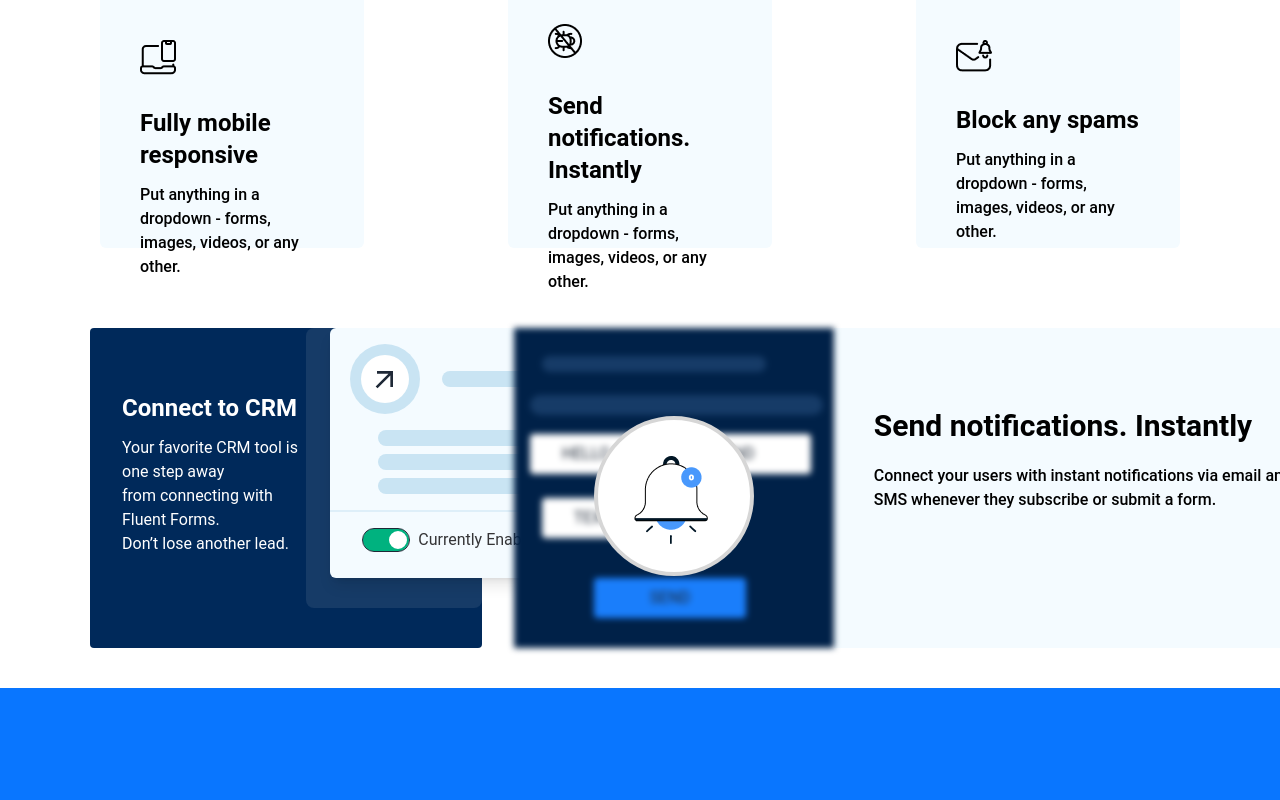
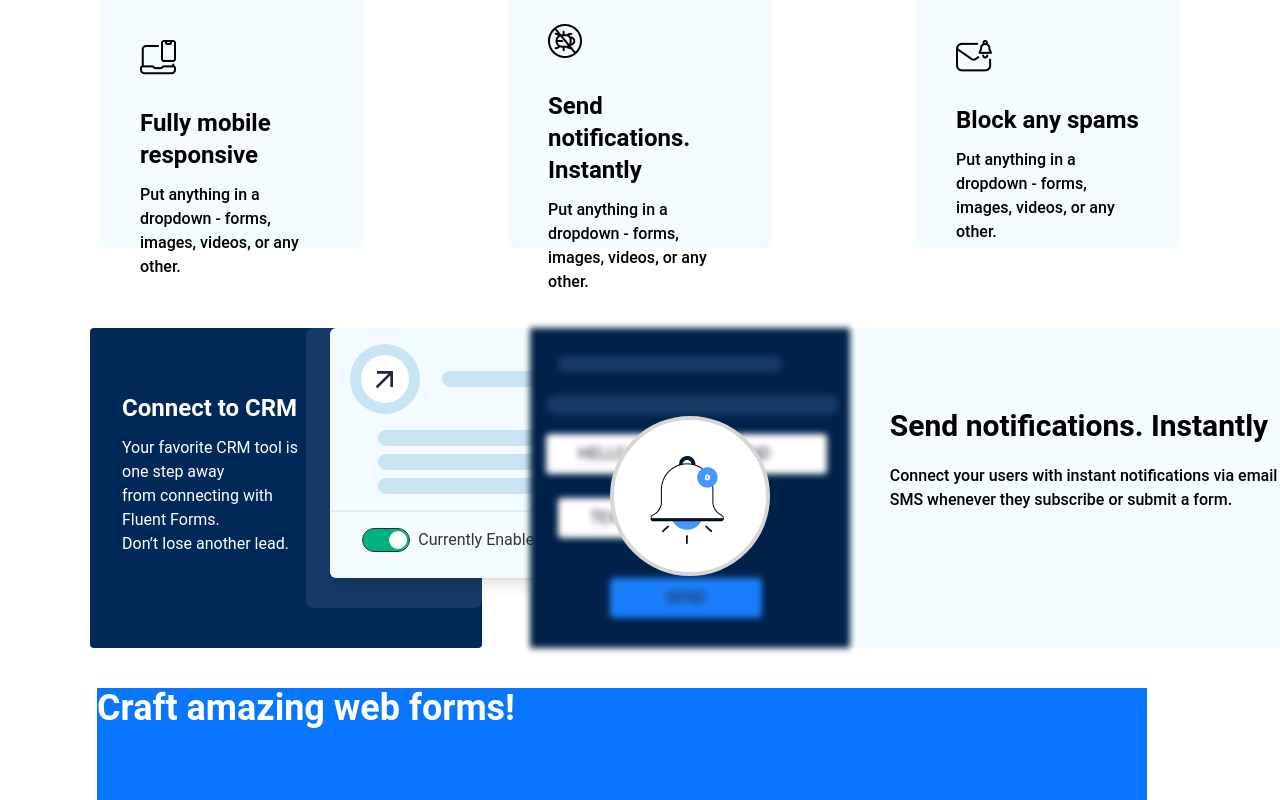
Before and after one commit to ronobir84/fluent-forms, a React (Vite) app: page / in a window 1280 px wide. Shown: the part 2979-3779 px from the top of the page. Built offline with nearby package versions, Linux system fonts and the light colour scheme.

Commit message:
add this icon

```diff
--- a/src/Pages/HomePage/Connect/Connect.jsx
+++ b/src/Pages/HomePage/Connect/Connect.jsx
@@ -3,7 +3,7 @@ import { MdArrowOutward } from "react-icons/md";
  const Connect = () => {
     return (
         <div className="py-10 mx-[90px] mt-10">
-            <div className="flex gap-8">
+            <div className="flex gap-12">
                 {/* first section */}
                 <div className="w-[600px] h-80 bg-[#00295A] rounded">
                     <div className="flex justify-between">
--- a/src/Pages/HomePage/Craft/Craft.jsx
+++ b/src/Pages/HomePage/Craft/Craft.jsx
@@ -1,9 +1,21 @@
 
+import { FaCheck } from "react-icons/fa";
+const Craft = () => {
 
-const Craft = () => {
     return (
-        <div>
+        <div className="mx-[105px] pr-5 relative right-2">
             <div className="w-full h-28 bg-[#0976FF] ">
+                <div>
+                    <div>
+                        <div>
+                            <h2 className="text-4xl font-bold text-white">Craft amazing web forms!</h2>
+                        </div>
+                        <div>
+
+                        </div>
+
+                     </div>
+                </div>
 
             </div>
         </div>
```
